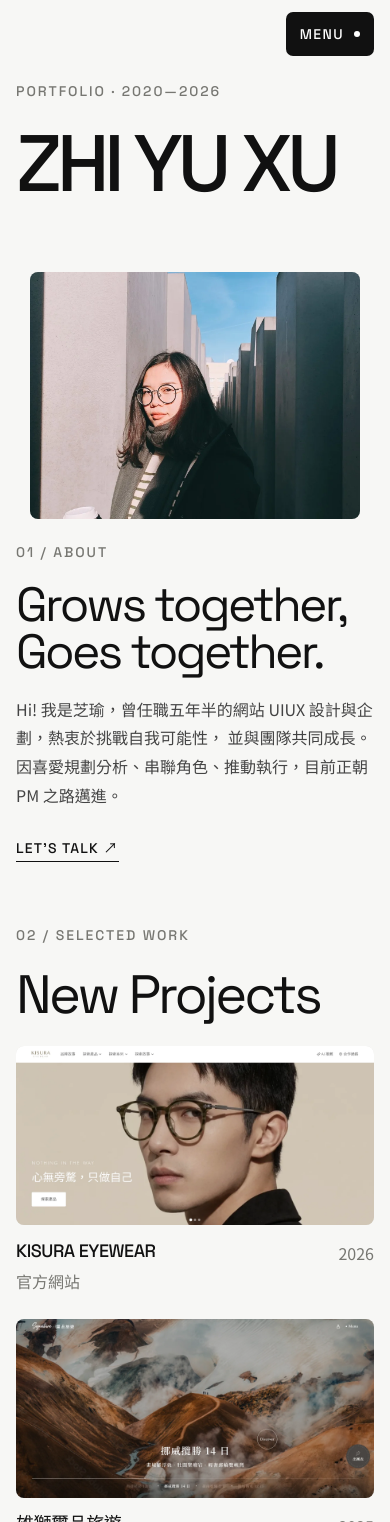
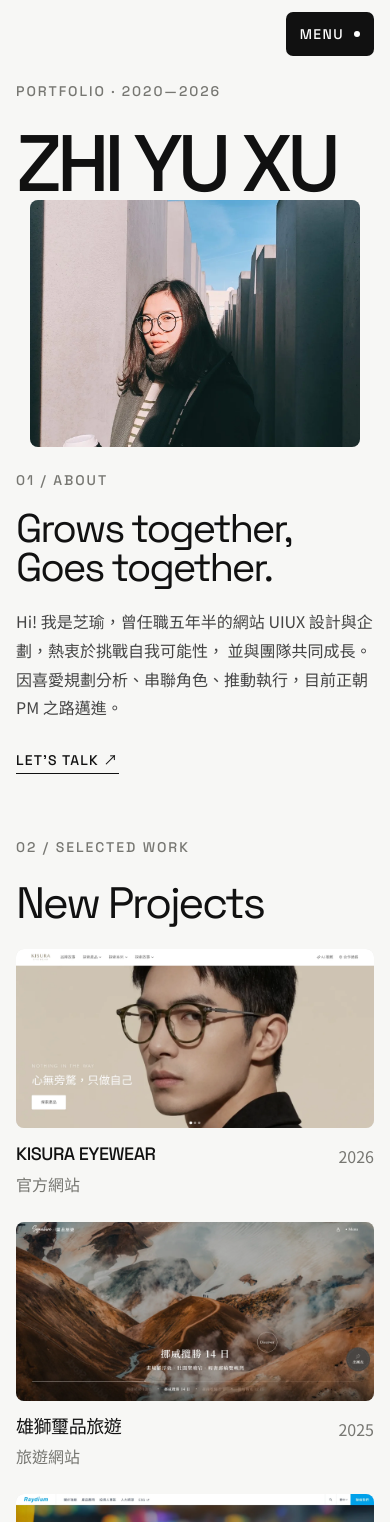
Before and after one commit to trista-xuuu/ZHI-YU-XU-Portfolio, a Next.js app: page / in a window 390 px wide. Shown: the top 1522 px of the page. Built offline with nearby package versions, Linux system fonts and the light colour scheme; no server answers.

Commit message:
Refine mobile heading scale and spacing

```diff
--- a/app/globals.css
+++ b/app/globals.css
@@ -850,8 +850,8 @@ button {
   }
 
   .hero {
-    min-height: 260px;
-    padding: 82px 0 16px;
+    min-height: 192px;
+    padding: 82px 0 8px;
   }
 
   .hero > .eyebrow {
@@ -859,7 +859,7 @@ button {
   }
 
   .hero-bottom {
-    top: 215px;
+    top: 155px;
   }
 
   .scroll-cue {
@@ -869,7 +869,7 @@ button {
   .about {
     grid-template-columns: 1fr;
     gap: 24px;
-    padding-block: 12px 40px;
+    padding-block: 8px 40px;
   }
 
   .about-image {
@@ -880,7 +880,7 @@ button {
 
   .about-copy h2 {
     margin: 18px 0 20px;
-    font-size: 48px;
+    font-size: 40px;
   }
 
   .about-copy > p:not(.section-index) {
@@ -898,7 +898,7 @@ button {
   }
 
   .section-heading h2 {
-    font-size: 54px;
+    font-size: 44px;
   }
 
   .work-footer {
@@ -1006,7 +1006,7 @@ button {
 
   .project-detail-header h1 {
     margin: 16px 0 28px;
-    font-size: 15vw;
+    font-size: clamp(42px, 11vw, 56px);
   }
 
   .project-detail-summary {
```
